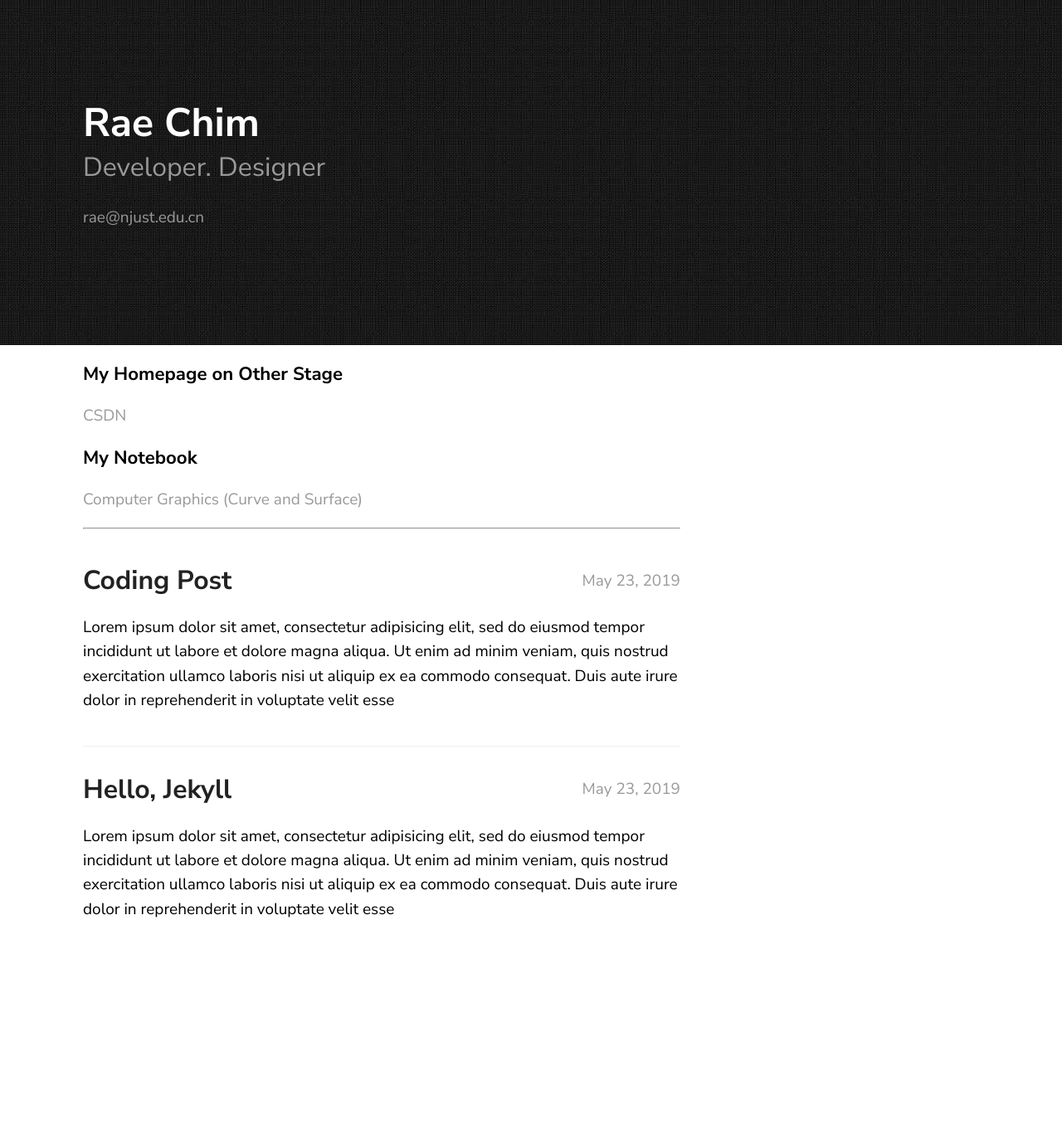
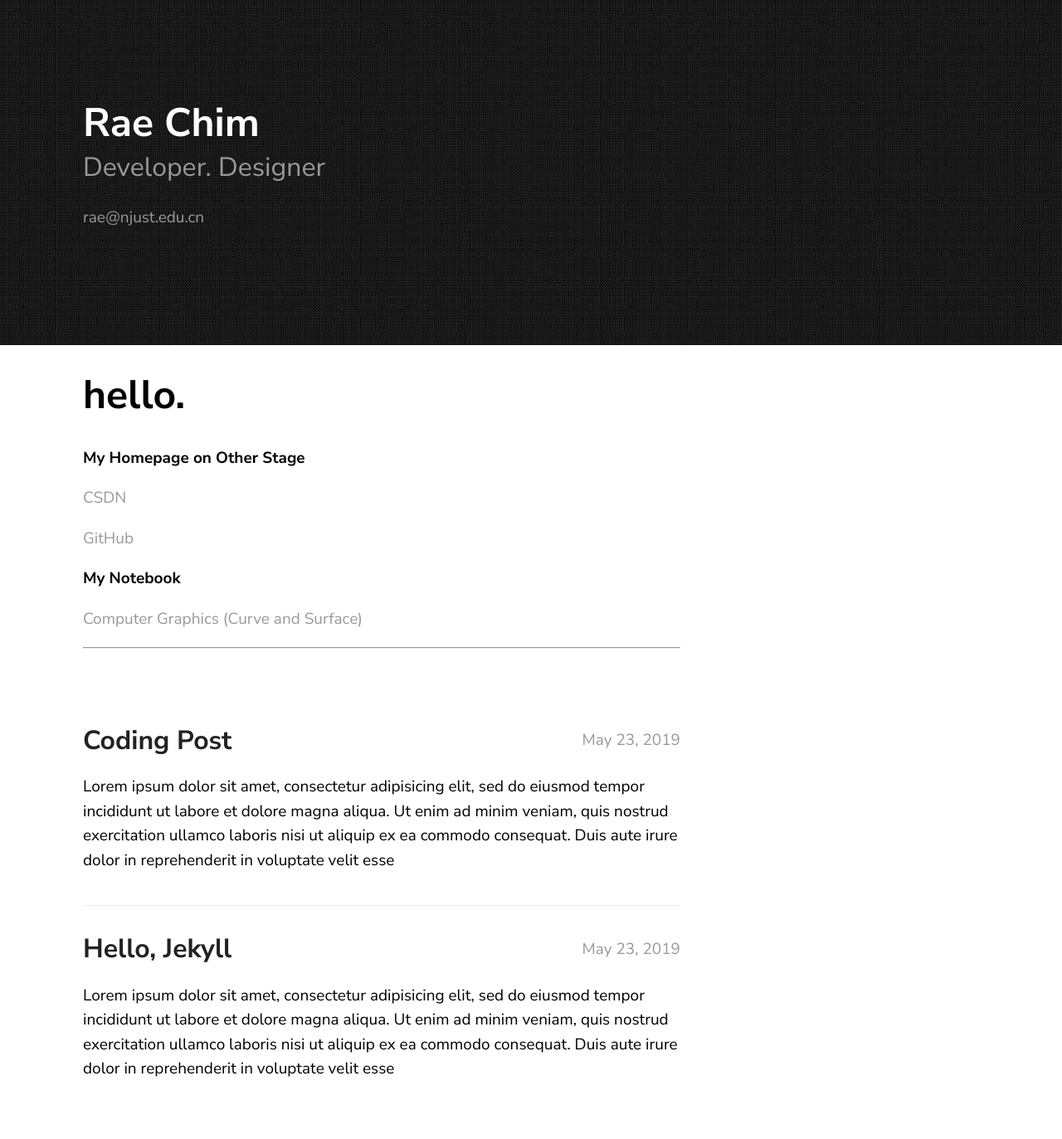
Before and after one commit to RaeChim/RaeChim.github.io, a Jekyll site: the page built from index.md, in a window 1280 px wide. Shown: the whole page at 83% size. Built offline with Jekyll 4.4.1, drawn with Linux system fonts in a browser that asks for light colours; our own code applies the rules of GitHub Pages for plain Markdown files; before the commit the page ends 1180 px from its top, so only the background shows below that.

Commit message:
Update index.md

```diff
--- a/index.md
+++ b/index.md
@@ -2,15 +2,19 @@
 layout: home
 ---
 
+# hello.
 
-### My Homepage on Other Stage
+**My Homepage on Other Stage**
 
 [CSDN](https://blog.csdn.net/Rae_chim?spm=1000.2115.3001.5343)
 
+[GitHub](https://github.com/RaeChim)
 
-### My Notebook
+**My Notebook**
 
-[Computer Graphics (Curve and Surface)](http://raechim.xyz/notebook/part1/)
+[Computer Graphics (Curve and Surface)](http://raechim.xyz/notebook)
 
 
 ---
+
+<br>
```
